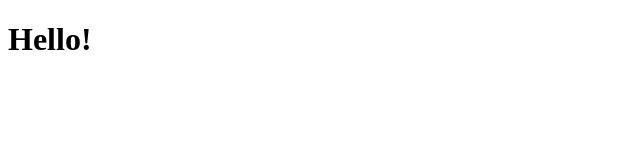
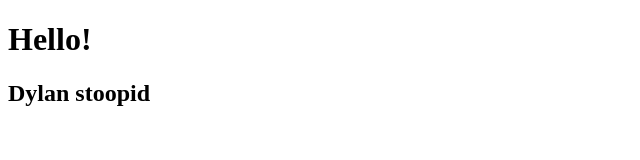
Before and after one commit to timlichen/gitDemo, a plain HTML site: page index.html in a window 1280 px wide. Shown: the whole page, without its empty margins (0-640 px from the left). Drawn offline with Linux system fonts and the light colour scheme.

Commit message:
new feature added

```diff
--- a/index.html
+++ b/index.html
@@ -6,5 +6,6 @@
 </head>
 <body>
   <h1>Hello!</h1>
+  <h2>Dylan stoopid</h2>
 </body>
 </html>
```
